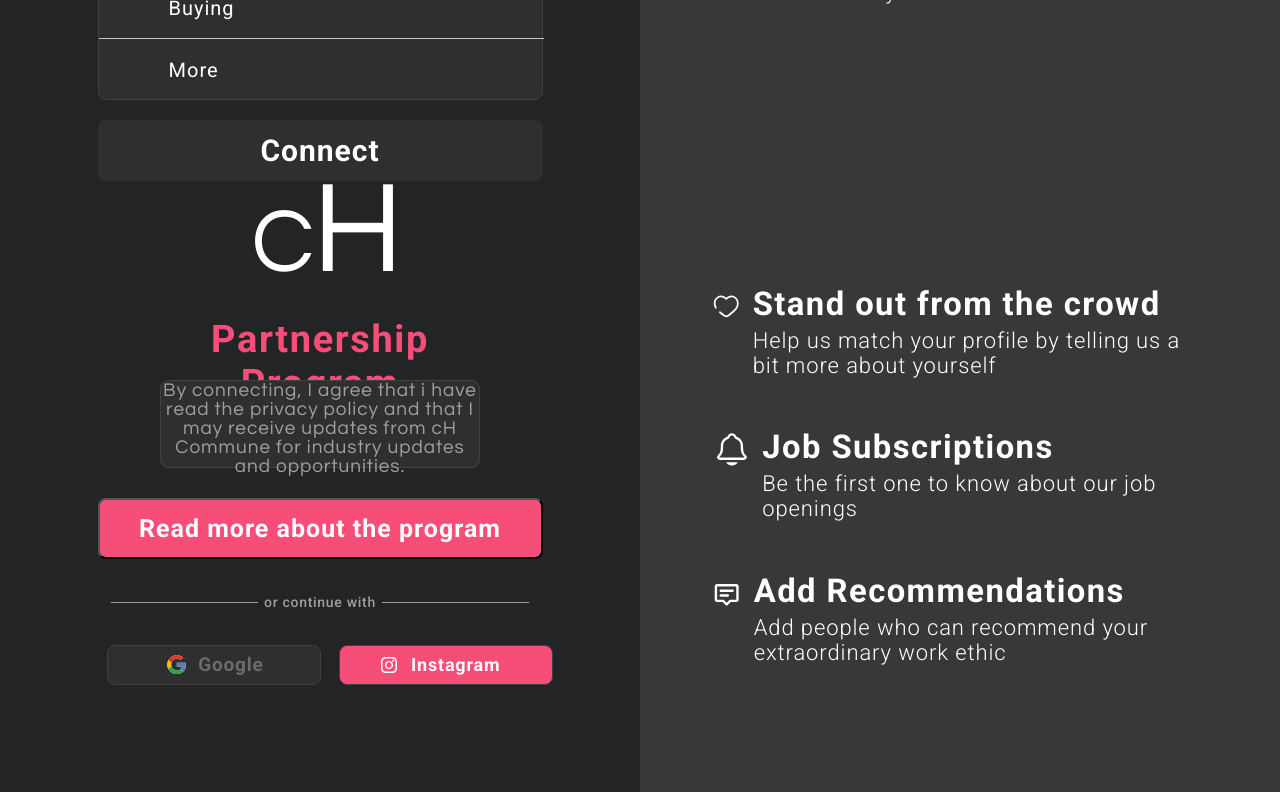
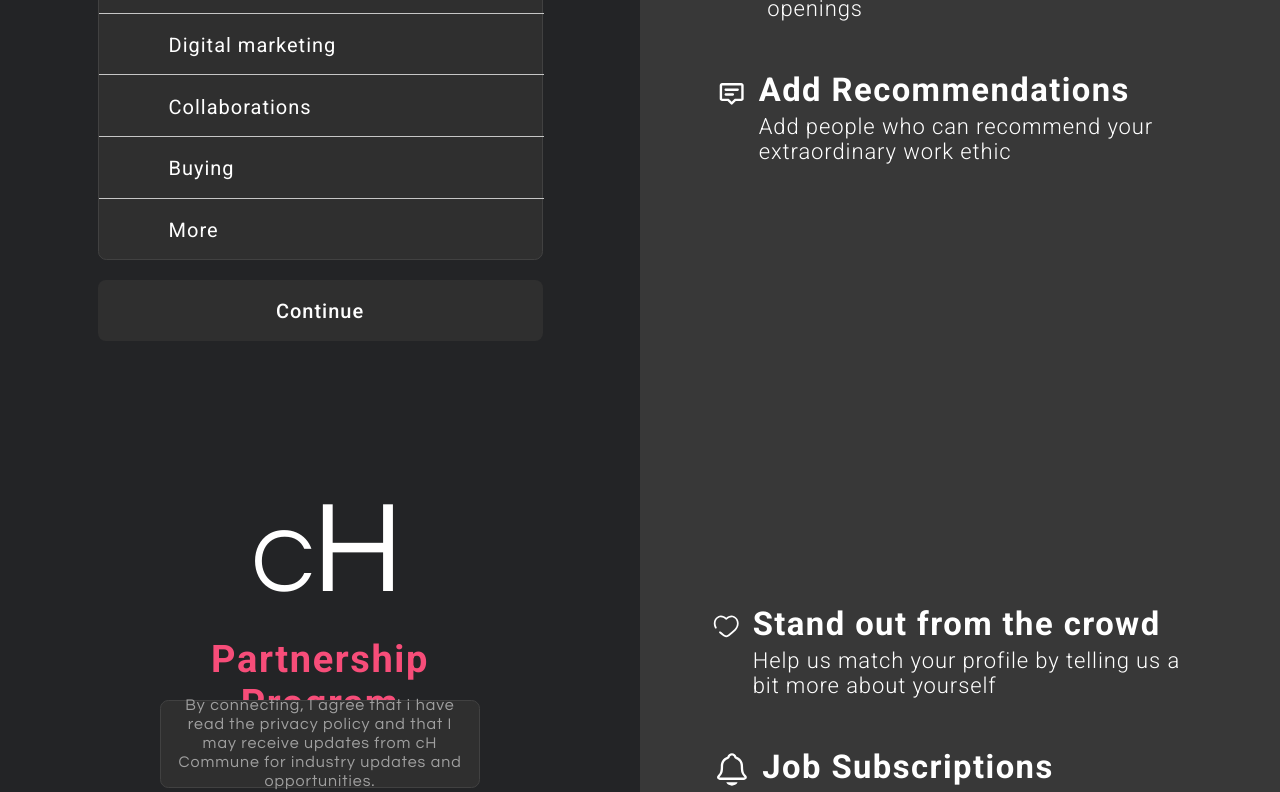
Before and after one commit to NishchayRajput/CollabHous, a React (Create React App) app in the folder clientBlogs/: page /connect in a window 1280 px wide. Shown: the part 1420-2212 px from the top of the page. Built offline with nearby package versions, Linux system fonts and the light colour scheme; no server answers.

Commit message:
FIX: fixed the partnership program bug, font-size of our blog quotes

```diff
--- a/clientBlogs/src/components/css/Footer.css
+++ b/clientBlogs/src/components/css/Footer.css
@@ -1,8 +1,8 @@
 .footerContainer {
+    margin-top:5rem;
     padding-top: 3rem;
     padding-left: 6rem;
     border-top: 3px solid white;
-    /* display: none !important; */
 }
 
 .footerContainer .row2 {
--- a/clientBlogs/src/index.css
+++ b/clientBlogs/src/index.css
@@ -11,6 +11,7 @@
 
 #root {
   height: 100%;
+  min-height: 100vh;
   /* width: 100vw; */
 }
 
--- a/clientBlogs/src/layout/BlogLayout.js
+++ b/clientBlogs/src/layout/BlogLayout.js
@@ -5,7 +5,15 @@ import Footer from "../components/Footer";
 
 const BlogLayout = () => {
   return (
-    <div style={{ backgroundColor: "rgba(35, 36, 38, 1)", margin: 0, minWidth:'100%' }}>
+    <div
+      style={{
+        backgroundColor: "rgba(35, 36, 38, 1)",
+        margin: 0,
+        minWidth: "100%",
+        height: "auto",
+        minHeight: "100vh",
+      }}
+    >
       <Header />
       <Outlet />
       <Footer />
--- a/clientBlogs/src/layout/BlogPageLayout.css
+++ b/clientBlogs/src/layout/BlogPageLayout.css
@@ -6,9 +6,8 @@
 
 
   .ourBlogContainer {
-
       padding: 10px;
-      margin-bottom: 50px !important;
+      margin-bottom: 40px !important;
       text-align: center;
       color: white;
       height: 110px;
@@ -54,8 +53,8 @@
       font-family: 'Questrial';
       font-style: normal;
       font-weight: 400;
-      font-size: 14.25px;
-      line-height: 10px;
+      font-size: 16.5px;
+      line-height: 12px;
       color: #ABABAB;
       padding: 5px;
       text-align: center;
--- a/clientBlogs/src/pages/Connect.js
+++ b/clientBlogs/src/pages/Connect.js
@@ -173,7 +173,7 @@ const Connect = () => {
               </div>
               <div>
               <p className="cont" onClick={handleConnectClick}>
-                Connect
+                Continue
               </p>
               </div>
             </div>
--- a/clientBlogs/src/pages/css/Connect.css
+++ b/clientBlogs/src/pages/css/Connect.css
@@ -95,7 +95,7 @@
     display: flex;
     width: 30vw;
     height: 60vh;
-
+    margin-top: 10rem;
     flex-direction: column;
     justify-content: center;
     align-items: center;
@@ -196,9 +196,9 @@
     color: #FFF;
     text-align: justify;
     font-family: Roboto;
-    font-size: 30px;
+    font-size: 20px;
     font-style: normal;
-    font-weight: 600;
+    font-weight: 500;
     line-height: normal;
     letter-spacing: 1px;
 
@@ -213,6 +213,7 @@
     justify-content: center;
     text-align: center;
     gap: 10px;
+    margin-top: 10rem;
 }
 
 .lowerbox2 {
@@ -222,7 +223,7 @@
     justify-content: center;
     text-align: center;
     gap: 5px;
-
+    margin-top: 10rem;
 }
 
 .ch2 {
@@ -259,31 +260,29 @@
 }
 
 .frame65 {
-    /* display: flex; */
     width: 25vw;
     min-height: 11vh;
     height: auto;
-    /* padding: 18px 26px 24px 26px; */
-    /* justify-content: center; */
-    /* align-items: center; */
     border-radius: 8.36px;
     border: 1.045px solid #414141;
     background: #2F2F2F;
-    /* margin-left: 91px; */
-    text-align: center;
     margin-top: 15px;
+    display: flex;
+    align-items: center;
+    justify-content: center;
+    padding:16px;
 }
 
 .text {
+    height: auto;
     color: #A0A0A0;
     text-align: center;
     font-family: Questrial;
-    font-size: 19px;
+    font-size: 16px;
     font-style: normal;
     font-weight: 400;
     line-height: 19px;
     letter-spacing: 0.96px;
-
 }
 
 .frame67 input {
@@ -462,7 +461,7 @@
     flex-direction: column;
     justify-content: center;
     align-items: center;
-
+margin-top: 10rem;
     gap: 50.6px;
 }
 
@@ -536,7 +535,7 @@
     flex-direction: column;
     justify-content: center;
     align-items: center;
-    /* position: absolute; */
+    margin-top: 10rem;
     gap: 50.6px;
     /* margin-top: 100px; */
     margin-left: -10px;
```
